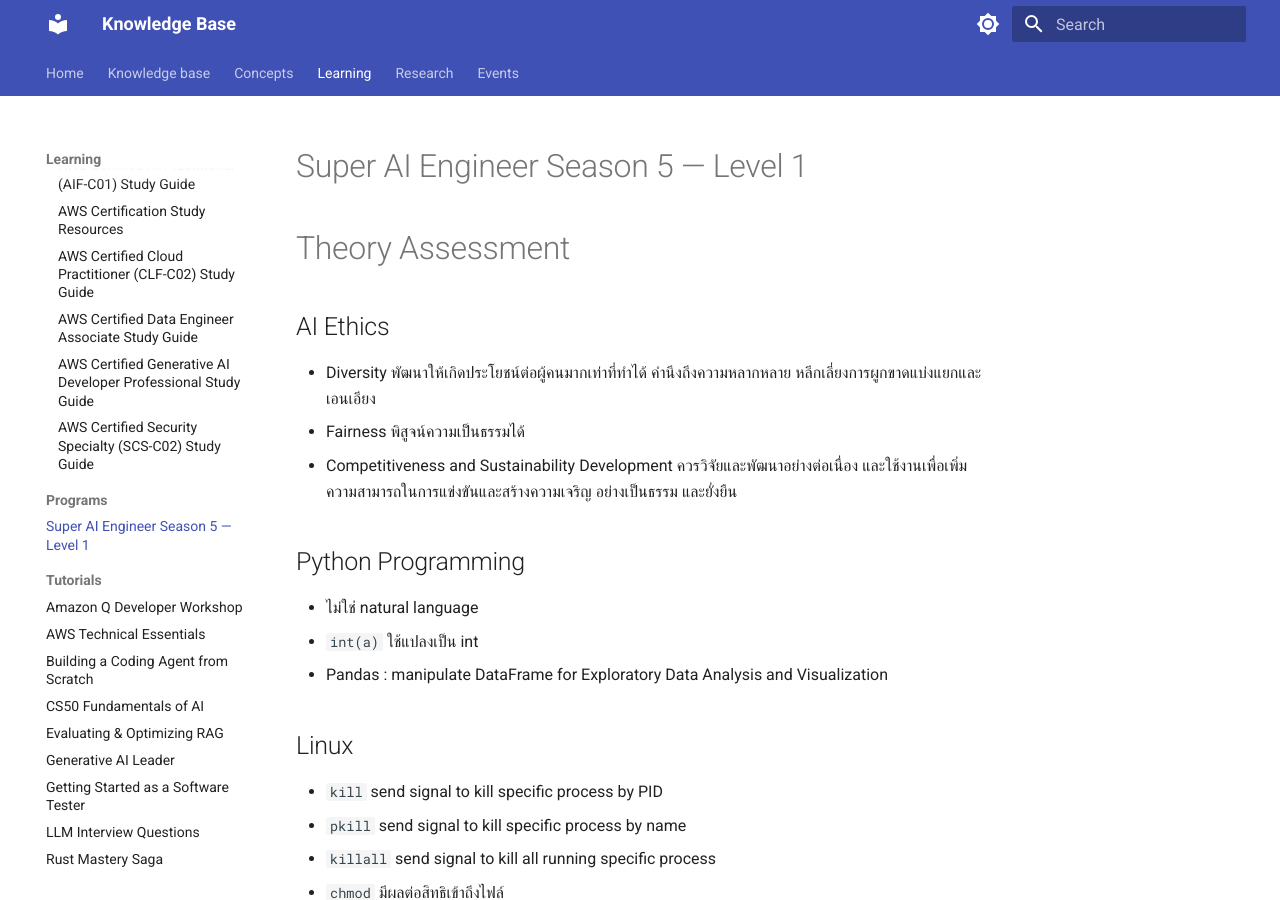
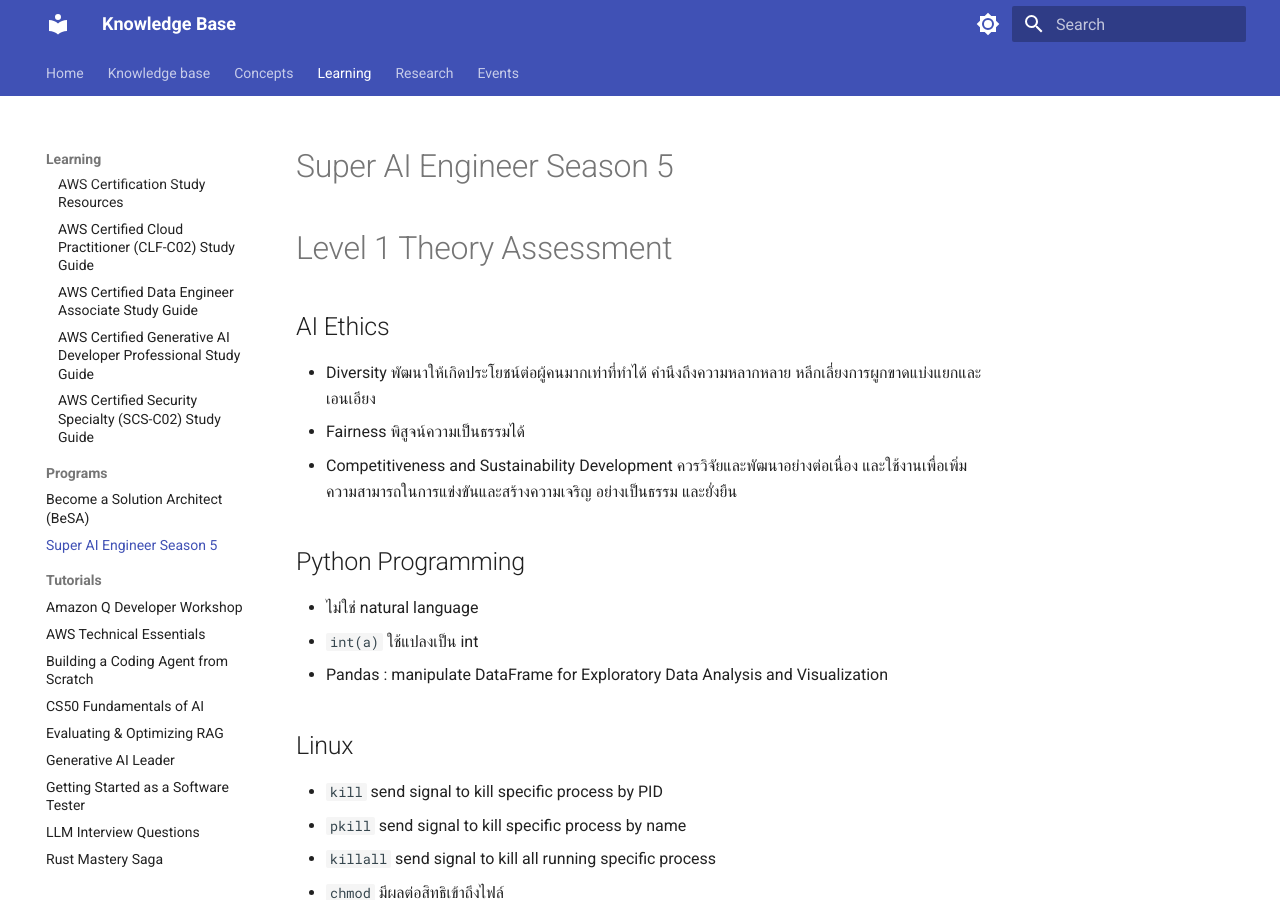
Before and after one commit to Fai/notes, an MkDocs documentation site: the page built from public/learning/programs/super-ai-engineer-ss5.md, in a window 1280 px wide and 900 px high. Built offline with MkDocs 1.6.1 and Material for MkDocs 9.7.7, drawn with Linux system fonts in a browser that asks for light colours.

Commit message:
chore: sync public notes from vault

```diff
--- a/public/learning/programs/super-ai-engineer-s5-level-1.md
+++ b/public/learning/programs/super-ai-engineer-ss5.md
@@ -1,12 +1,12 @@
 ---
-title: "Super AI Engineer Season 5 — Level 1"
+title: "Super AI Engineer Season 5"
 tags: [learning, program, ai]
 created: 2026-02-26
 ---
 
-# Super AI Engineer Season 5 — Level 1
+# Super AI Engineer Season 5
 
-# Theory Assessment
+# Level 1 Theory Assessment
 
 ## AI Ethics
 - Diversity พัฒนาให้เกิดประโยชน์ต่อผู้คนมากเท่าที่ทำได้ คำนึงถึงความหลากหลาย หลีกเลี่ยงการผูกขาดแบ่งแยกและเอนเอียง
@@ -388,6 +388,7 @@ NODE-RED
 	- group จัดกลุ่ม มีได้หลาย group ใน tag
 	- widget แสดง ui ย่อย
 Baud Rate คืออัตราเร็วในการรับส่งข้อมูลที่ต้องกำหนดค่า
+
 ## Assessment Review
 [Acha](https://drive.google.com/drive/folders/10Xl5-qGjKP5OX6_4R7vgIb7M1B40xeXF)
 [OAP - Three](https://docs.google.com/document/d/1oMQPiE8RH0IaSIHelnUnFmuiRRrGsfWHw22bk1AkrVM/edit?tab=t.0)
```
Also changed, not shown: public/learning/programs/become-a-solution-architect.md (added, +39 -0 lines).
